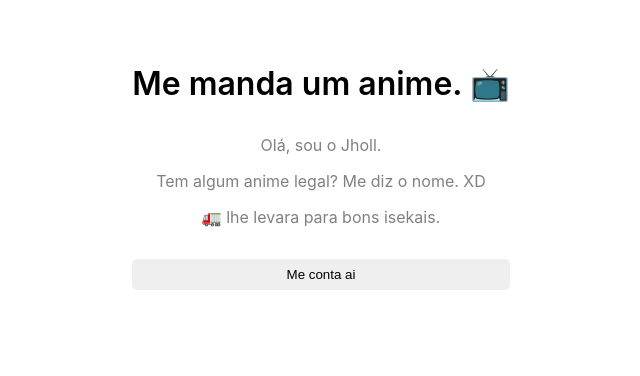
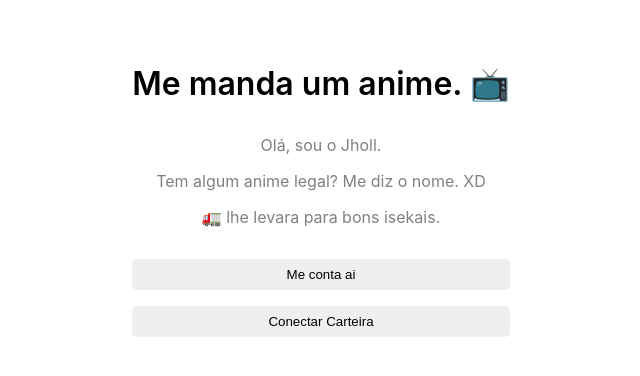
Before and after one commit to jholl-b/wave-me-anime, a React (Create React App) app: page / in a window 1280 px wide. Shown: the top 376 px of the page, without its empty margins (319-959 px from the left). Built offline with nearby package versions, Linux system fonts and the light colour scheme.

Commit message:
feat: add wallet connection

```diff
--- a/src/App.js
+++ b/src/App.js
@@ -1,10 +1,61 @@
+import { useEffect, useState } from 'react';
 import './App.css';
 
 function App() {
+  const [currentAccount, setCurrentAccount] = useState("");
+
+  const checkIfWalletIsConnected = async () => {
+    try {
+      const { ethereum } = window;
+
+      if (!ethereum) {
+        console.log("Make sure you have metamask!");
+        return;
+      } else {
+        console.log("We have the ethereum object", ethereum);
+      }
+
+      const accounts = await ethereum.request({ method: 'eth_accounts' });
+
+      if (accounts.length !== 0) {
+        const account = account[0];
+        console.log(`Found an authorized account: ${account}`);
+        setCurrentAccount(account);
+      } else {
+        console.log("No authorized account found");
+      }
+
+    } catch (error) {
+      console.log(error);
+    }
+  }
+
+  const connectWallet = async () => {
+    try {
+      const { ethereum } = window;
+
+      if (!ethereum) {
+        alert("Get MetaMask!");
+        return;
+      }
+
+      const accounts = await ethereum.request({ method: "eth_requestAccounts" });
+
+      console.log("Connected", accounts[0]);
+      setCurrentAccount(accounts[0]);
+
+    } catch (error) {
+      console.log(error);
+    }
+  }
 
   const wave = () => {
 
   }
+
+  useEffect(() => {
+    checkIfWalletIsConnected();
+  });
 
   return (
     <div className="mainContainer">
@@ -23,6 +74,12 @@
         <button className="waveButton" onClick={wave}>
           Me conta ai
         </button>
+
+        {!currentAccount && (
+          <button className="waveButton" onClick={connectWallet}>
+            Conectar Carteira
+          </button>
+        )}
       </div>
     </div>
   );
```
